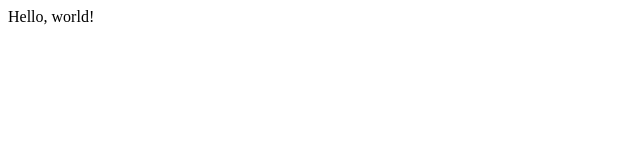
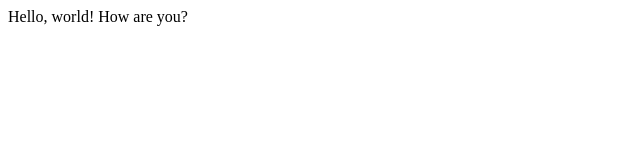
Before and after one commit to drewv-js/project0, a plain HTML site: page hello.html in a window 1280 px wide. Shown: the whole page, without its empty margins (0-640 px from the left). Drawn offline with Linux system fonts and the light colour scheme.

Commit message:
Update hello.html

```diff
--- a/hello.html
+++ b/hello.html
@@ -7,6 +7,6 @@
     </head>
     <body>
 
-    Hello, world!
+    Hello, world! How are you?
     </body>
 </html>
```
